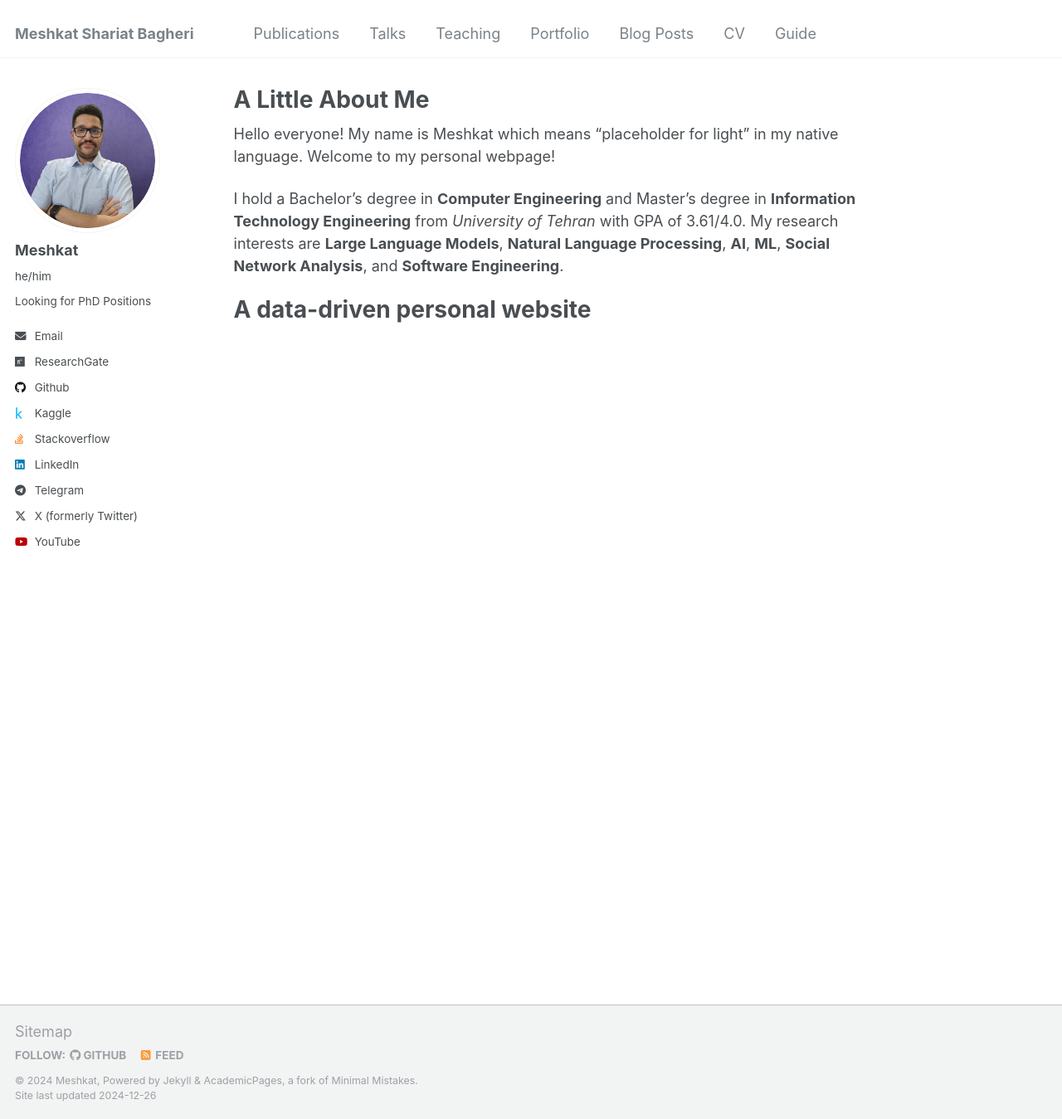
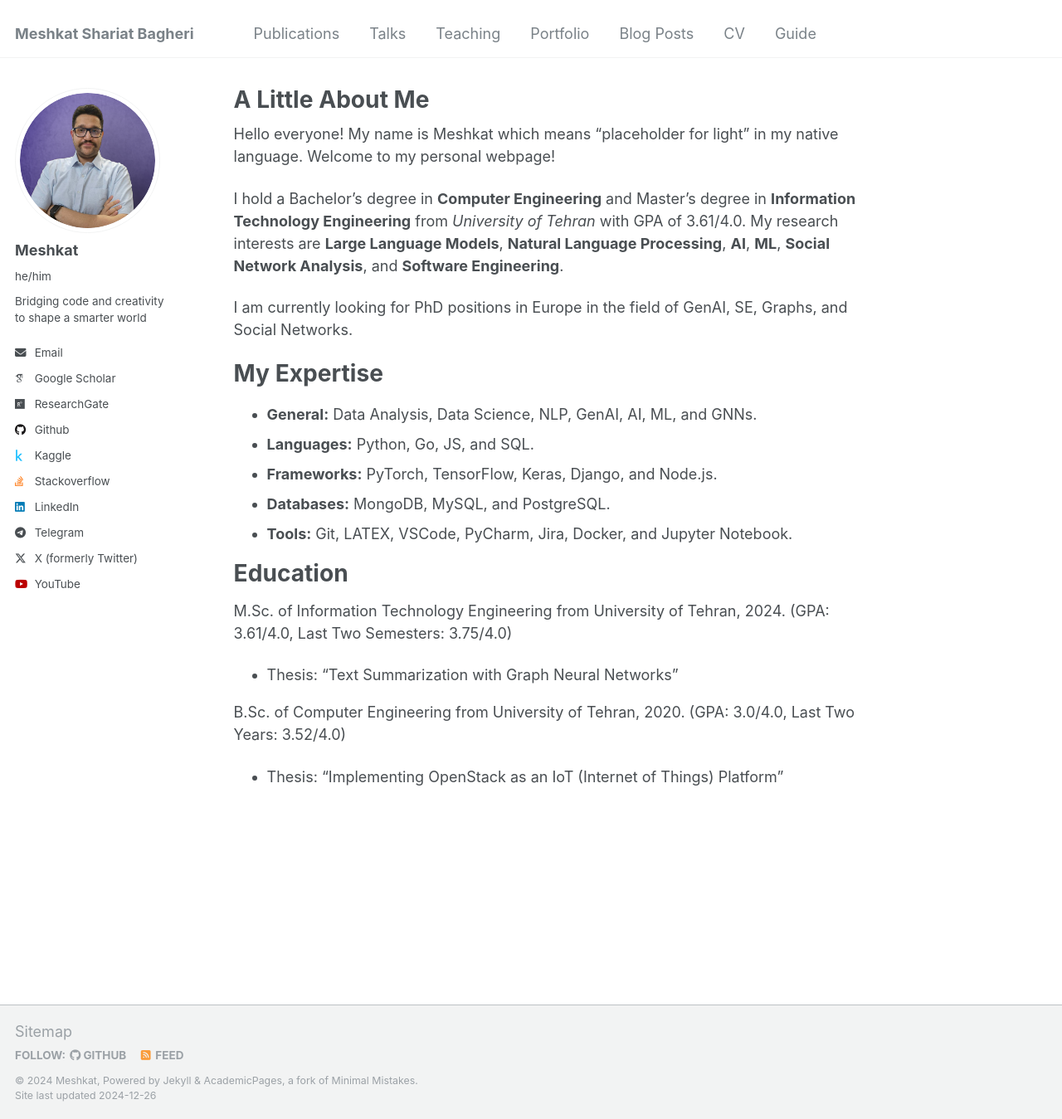
Before and after one commit to MeshkatShB/meshkatshb.github.io, a Jekyll site: the page built from _pages/about.md, in a window 1280 px wide and 1349 px high. Shown: the whole window at 83% size. Built offline with Jekyll 4.4.1, drawn with Linux system fonts in a browser that asks for light colours; some web fonts are replaced.

Commit message:
feat: updated home page with education and my expertise.

```diff
--- a/_config.yml
+++ b/_config.yml
@@ -24,7 +24,7 @@ author:
   avatar: "profile-pic-2.png"
   name: "Meshkat"
   pronouns: "he/him"
-  bio: "Looking for PhD Positions"
+  bio: "Bridging code and creativity to shape a smarter world"
   location: # "Iran"
   employer: # "University of Tehran"
   uri: # URL
@@ -32,7 +32,7 @@ author:
 
   # Academic websites
   arxiv: # URL - Update with the correct link to your profile
-  googlescholar: # "https://scholar.google.com/citations?user=PS_CX0AAAAAJ"
+  googlescholar: "https://scholar.google.com/citations?hl=en&user=g7dY5ZMAAAAJ"
   impactstory: # URL
   orcid: # "http://orcid.org/yourorcidurl"
   semantic: # URL
--- a/_pages/about.md
+++ b/_pages/about.md
@@ -11,4 +11,22 @@ Hello everyone! My name is Meshkat which means "placeholder for light" in my nat
 
 I hold a Bachelor's degree in **Computer Engineering** and Master's degree in **Information Technology Engineering** from _University of Tehran_ with GPA of 3.61/4.0. My research interests are **Large Language Models**, **Natural Language Processing**, **AI**, **ML**, **Social Network Analysis**, and **Software Engineering**.
 
-# A data-driven personal website
+I am currently looking for PhD positions in Europe in the field of GenAI, SE, Graphs, and Social Networks.
+
+# My Expertise
+
+- **General:** Data Analysis, Data Science, NLP, GenAI, AI, ML, and GNNs.
+- **Languages:** Python, Go, JS, and SQL.
+- **Frameworks:** PyTorch, TensorFlow, Keras, Django, and Node.js.
+- **Databases:** MongoDB, MySQL, and PostgreSQL.
+- **Tools:** Git, LATEX, VSCode, PyCharm, Jira, Docker, and Jupyter Notebook.
+
+# Education
+
+M.Sc. of Information Technology Engineering from University of Tehran, 2024. (GPA: 3.61/4.0, Last Two Semesters: 3.75/4.0)
+
+- Thesis: "Text Summarization with Graph Neural Networks"
+
+B.Sc. of Computer Engineering from University of Tehran, 2020. (GPA: 3.0/4.0, Last Two Years: 3.52/4.0)
+
+- Thesis: "Implementing OpenStack as an IoT (Internet of Things) Platform"
```
